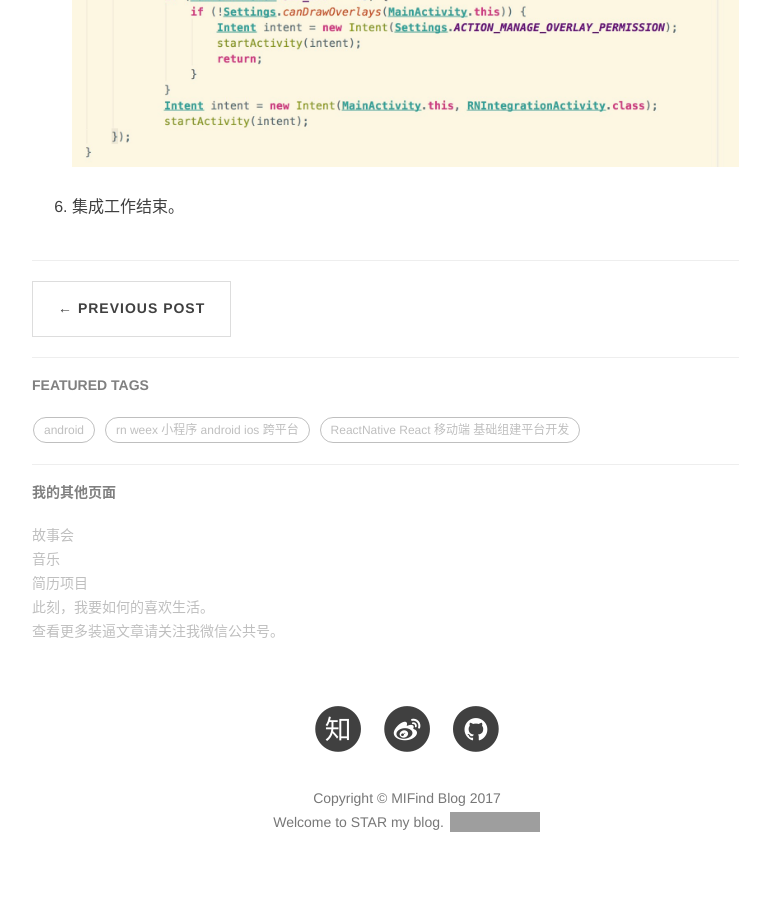
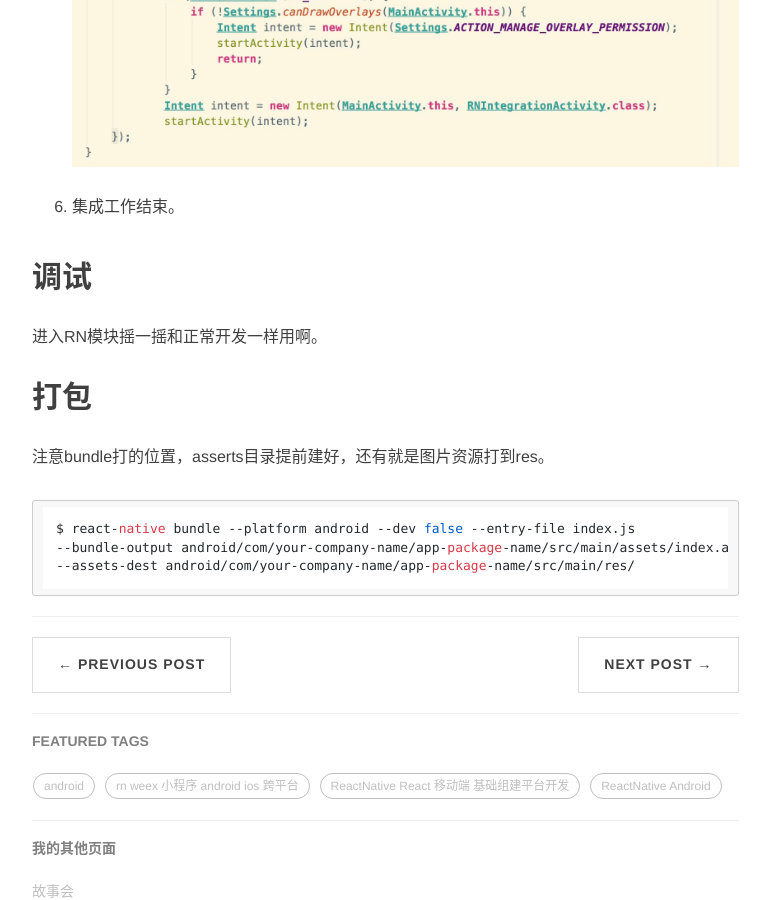
Before and after one commit to YanChenGirl/MIFind.github.io, a Jekyll site: the page built from _posts/2017-11-06-RN集成到Android项目1.md, in a window 1280 px wide and 900 px high, scrolled down 3553 px. Shown: the whole window, without its empty margins (233-1003 px from the left). Built offline with Jekyll 4.4.1, drawn with Linux system fonts in a browser that asks for light colours; nearby versions of some CDN libraries; comment, search, counter and statistics services are not loaded; grey boxes are pictures that could not be loaded.

Commit message:
进化录1

````diff
--- a/_posts/2017-11-06-RN集成到Android项目1.md
+++ b/_posts/2017-11-06-RN集成到Android项目1.md
@@ -40,3 +40,15 @@ tags:
 5. 这样，基本完成了，可以写一个跳转示例，看一下。因为Android6.0以后将运行时权限提到前台，所以我们需要进行一个权限询问。
 ![](/img/permission-ov.jpg)
 6. 集成工作结束。
+
+
+## 调试
+进入RN模块摇一摇和正常开发一样用啊。
+
+## 打包
+注意bundle打的位置，asserts目录提前建好，还有就是图片资源打到res。
+```
+$ react-native bundle --platform android --dev false --entry-file index.js
+--bundle-output android/com/your-company-name/app-package-name/src/main/assets/index.android.bundle
+--assets-dest android/com/your-company-name/app-package-name/src/main/res/
+```
````
Also changed, not shown: other parts of _posts/2017-11-06-RN集成到Android项目1.md (+1 -1 lines), _posts/2017-11-06-RN集成到Android项目2.md (added, +11 -0 lines), _posts/2017-11-16-进化录0.md (added, +27 -0 lines), _posts/2017-11-20-进化录1.md (added, +11 -0 lines), img/android_jj.jpg (added).
